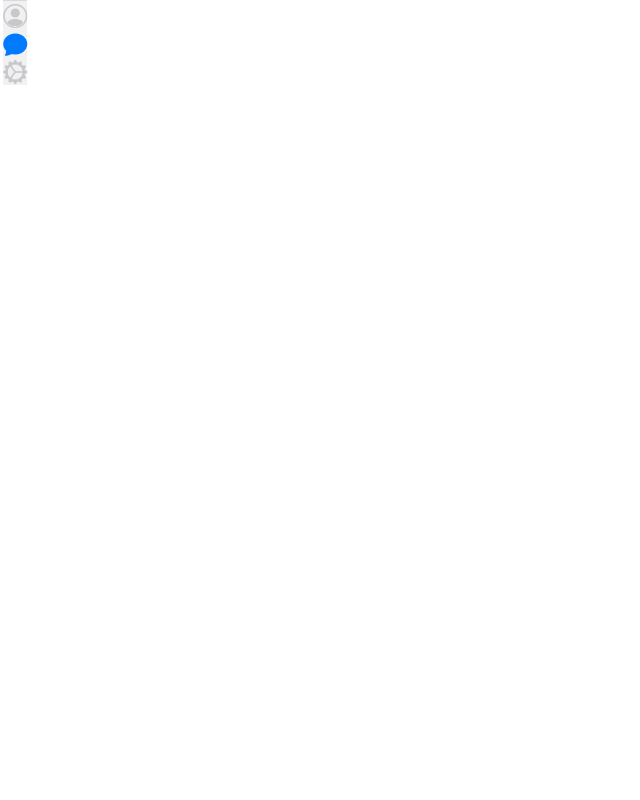
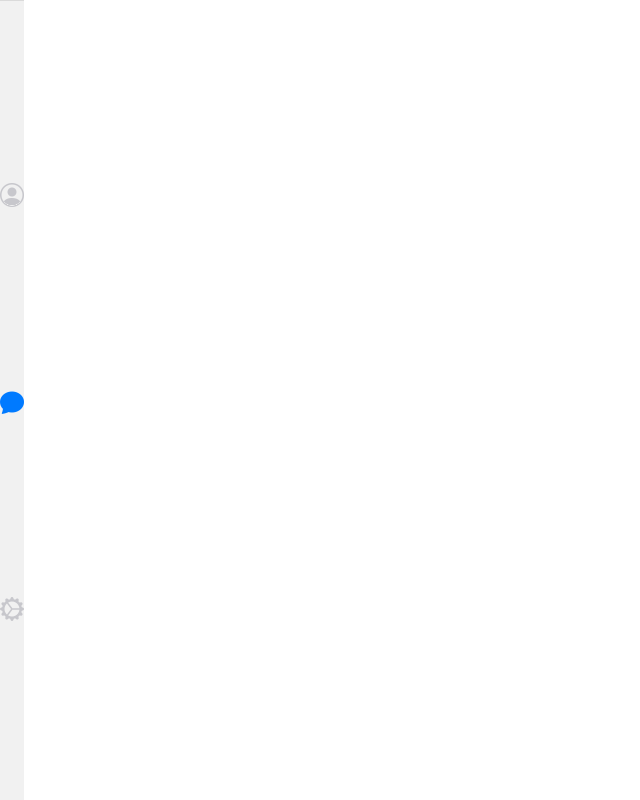
Before and after one commit to TheBlueOompaLoompa/open-chat, a website: page public/index.html in a window 1280 px wide. Shown: the whole page, without its empty margins (0-640 px from the left). Drawn offline with Linux system fonts and the light colour scheme; files whose address does not match are found by name.

Commit message:
Change sizing

```diff
--- a/public/css/global.css
+++ b/public/css/global.css
@@ -4,8 +4,8 @@ body {
     background-attachment: fixed;
 }
 
-@media ( max-width: 800px ) {
+@media ( min-width: 800px ) {
     body {
-        margin-left:24px;
+        margin-left: calc(26px);
     }
 }
--- a/public/css/nav.css
+++ b/public/css/nav.css
@@ -18,10 +18,9 @@
 
     nav {
         top: 0rem;
-        left: 0.2rem;
+        left: 0;
         justify-content: space-evenly;
-        min-height: 10%;
-        max-height: 20%;
+        height: 100%;
     }
 }
 
```
